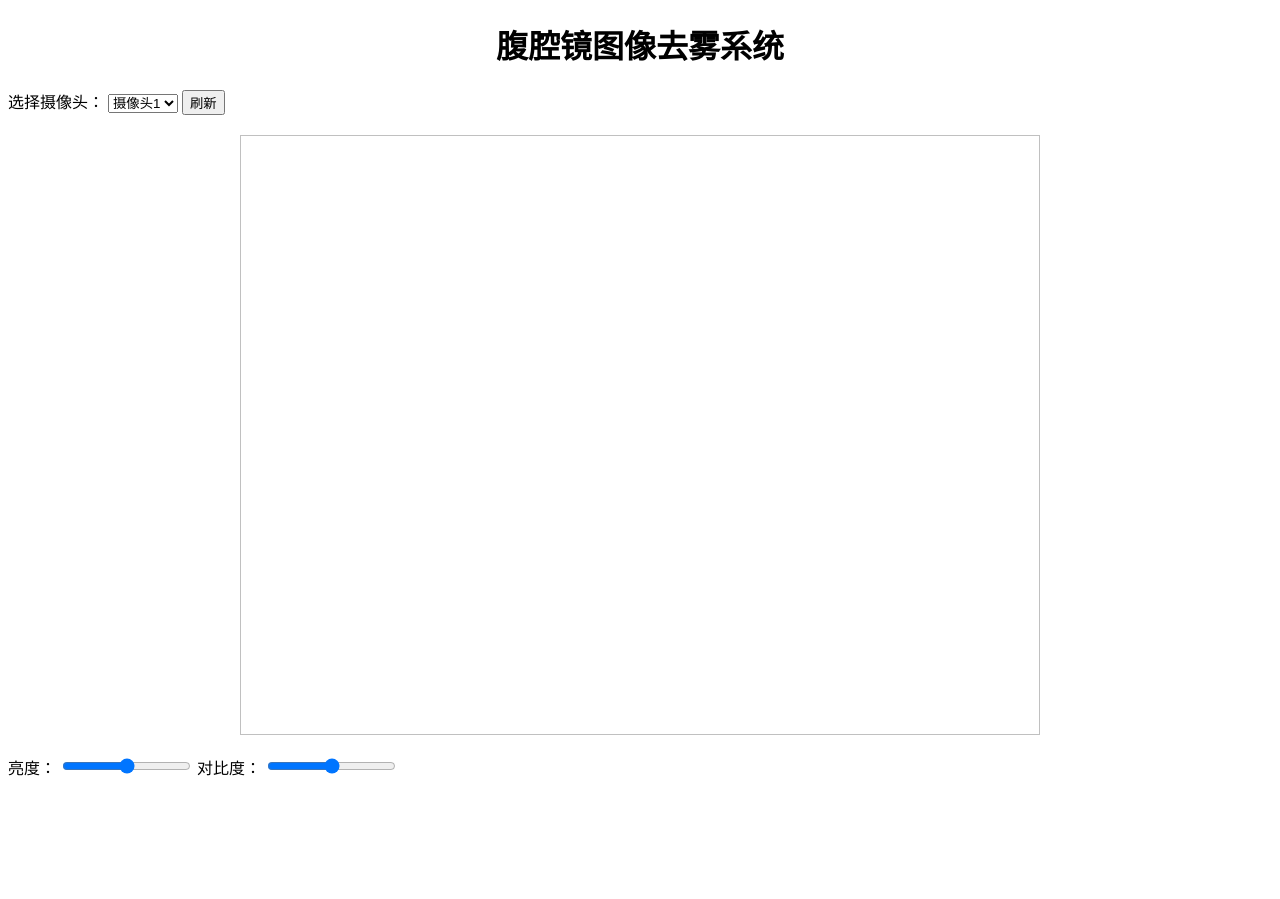
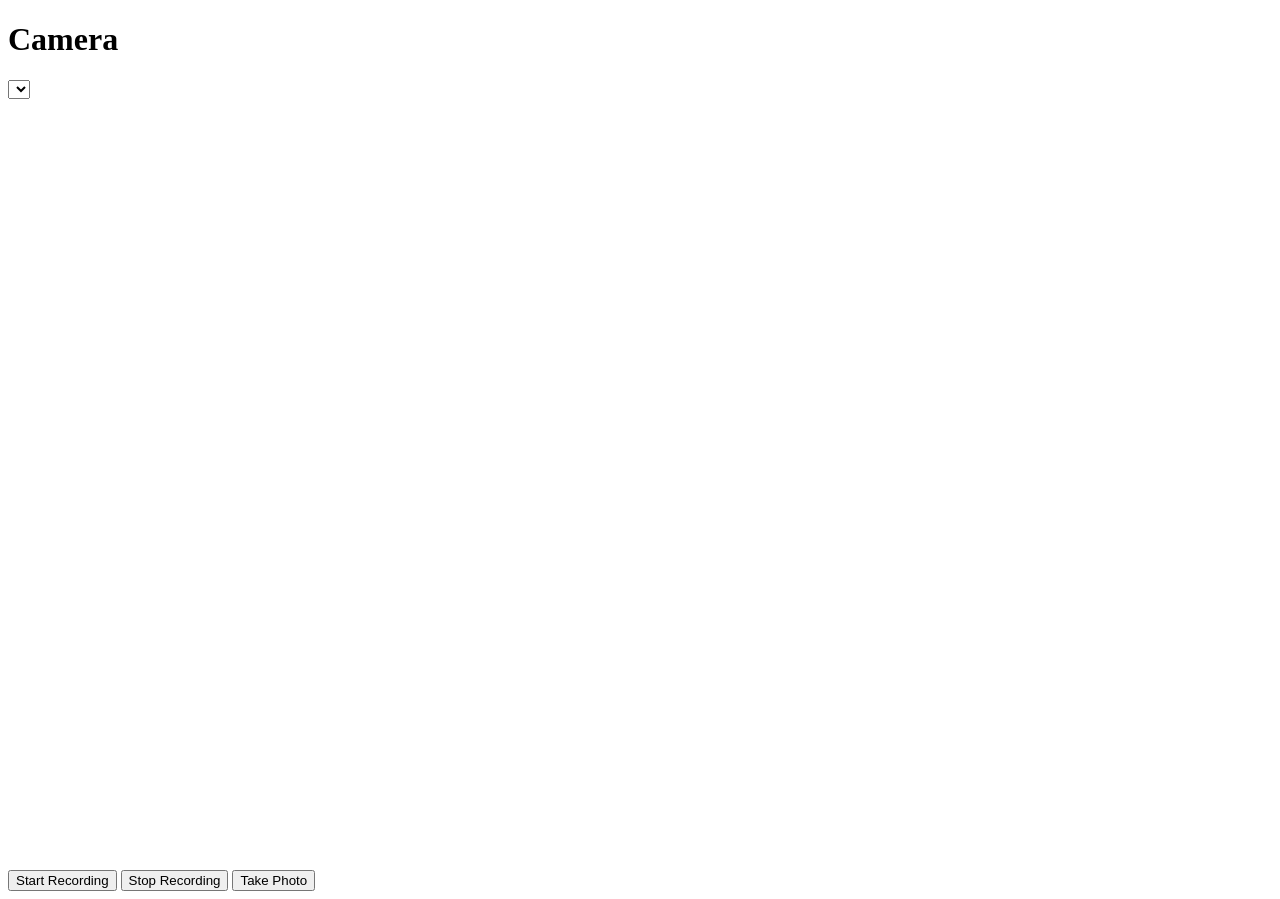
Before and after one commit to yun1lie/defog, a Flask app: template templates/index.html in a window 1280 px wide. Before the commit the page ends 776 px from the top, so only its background shows below. Run offline with Flask 3, Linux system fonts and the light colour scheme; the template is opened without the code that fills it, so the values that code supplies are empty; a map, chart or similar area stays blank.

Commit message:
重新来过

```diff
--- a/app.py
+++ b/app.py
@@ -1,31 +1,11 @@
-from flask import Flask, Response
-import cv2
-
+from flask import Flask, render_template
 app = Flask(__name__)
 
-cap = cv2.VideoCapture(0)
-cap.set(cv2.CAP_PROP_AUTO_EXPOSURE, 0.25)
-cap.set(cv2.CAP_PROP_EXPOSURE, 0.03)
-cap.set(cv2.CAP_PROP_GAIN, 0.5)
-cap.set(cv2.CAP_PROP_WHITE_BALANCE_BLUE_U, 5000)
-cap.set(cv2.CAP_PROP_WHITE_BALANCE_RED_V, 5000)
 
-@app.route('/')
+@app.route("/")
 def index():
-    return "Hello, World!"
+    return render_template('index.html')
 
-@app.route('/video_feed')
-def video_feed():
-    def gen():
-        while True:
-            ret, frame = cap.read()
-            if not ret:
-                break
-            # 这里可以调用图像去雾模块对图像进行处理
-            ret, jpeg = cv2.imencode('.jpg', frame)
-            yield (b'--frame\r\n'
-                   b'Content-Type: image/jpeg\r\n\r\n' + jpeg.tobytes() + b'\r\n')
-    return Response(gen(), mimetype='multipart/x-mixed-replace; boundary=frame')
 
 if __name__ == '__main__':
-    app.run(host='0.0.0.0', debug=True)
+    app.run(debug=True)
--- a/templates/index.html
+++ b/templates/index.html
@@ -1,35 +1,104 @@
 <!DOCTYPE html>
 <html>
   <head>
-    <meta charset="UTF-8" />
-    <title>腹腔镜图像去雾系统</title>
-    <link rel="stylesheet" href="style.css" />
+    <meta charset="utf-8" />
+    <title>Camera</title>
+    <style>
+      #video {
+        width: 100%;
+        height: 100%;
+      }
+    </style>
   </head>
   <body>
-    <h1>腹腔镜图像去雾系统</h1>
-    <div class="controls">
-      <label for="camera-select">选择摄像头：</label>
-      <select id="camera-select">
-        <option value="camera1">摄像头1</option>
-        <option value="camera2">摄像头2</option>
-      </select>
-      <button id="refresh-button">刷新</button>
-    </div>
-    <div class="image-container">
-      <img id="image" />
-    </div>
-    <div class="adjustment-controls">
-      <label>亮度：</label>
-      <input
-        type="range"
-        min="-100"
-        max="100"
-        value="0"
-        id="brightness-slider"
-      />
-      <label>对比度：</label>
-      <input type="range" min="-100" max="100" value="0" id="contrast-slider" />
-    </div>
-    <script src="script.js"></script>
+    <h1>Camera</h1>
+    <select id="camera"></select>
+    <br />
+    <video id="video" autoplay></video>
+    <br />
+    <button id="start-record">Start Recording</button>
+    <button id="stop-record">Stop Recording</button>
+    <button id="take-photo">Take Photo</button>
+    <canvas id="canvas"></canvas>
+    <script>
+      const cameraSelect = document.querySelector("#camera");
+      const video = document.querySelector("#video");
+      const canvas = document.querySelector("#canvas");
+      const startRecordButton = document.querySelector("#start-record");
+      const stopRecordButton = document.querySelector("#stop-record");
+      const takePhotoButton = document.querySelector("#take-photo");
+      let mediaRecorder;
+      let chunks = [];
+
+      function updateCameraList() {
+        navigator.mediaDevices.enumerateDevices().then((devices) => {
+          const cameras = devices.filter(
+            (device) => device.kind === "videoinput"
+          );
+          const options = cameras.map(
+            (camera) =>
+              `<option value="${camera.deviceId}">${camera.label}</option>`
+          );
+          cameraSelect.innerHTML = options.join("\n");
+        });
+      }
+
+      function startCamera(deviceId) {
+        const constraints = {
+          video: { deviceId: { exact: deviceId } },
+        };
+        navigator.mediaDevices
+          .getUserMedia(constraints)
+          .then((stream) => {
+            video.srcObject = stream;
+          })
+          .catch((error) => {
+            console.error("Error accessing media devices.", error);
+          });
+      }
+
+      cameraSelect.addEventListener("change", (event) => {
+        startCamera(event.target.value);
+      });
+
+      startRecordButton.addEventListener("click", () => {
+        const stream = video.srcObject;
+        mediaRecorder = new MediaRecorder(stream);
+
+        mediaRecorder.addEventListener("dataavailable", (event) => {
+          chunks.push(event.data);
+        });
+
+        mediaRecorder.start();
+      });
+
+      stopRecordButton.addEventListener("click", () => {
+        mediaRecorder.stop();
+
+        const blob = new Blob(chunks);
+        const videoUrl = URL.createObjectURL(blob);
+
+        const videoElement = document.createElement("video");
+        videoElement.controls = true;
+        videoElement.src = videoUrl;
+
+        document.body.appendChild(videoElement);
+      });
+
+      takePhotoButton.addEventListener("click", () => {
+        const context = canvas.getContext("2d");
+        canvas.width = video.videoWidth;
+        canvas.height = video.videoHeight;
+        context.drawImage(video, 0, 0, canvas.width, canvas.height);
+
+        const dataUrl = canvas.toDataURL("image/png");
+        const imageElement = document.createElement("img");
+        imageElement.src = dataUrl;
+
+        document.body.appendChild(imageElement);
+      });
+
+      updateCameraList();
+    </script>
   </body>
 </html>
```
Also changed, not shown: static/js/app.js (+41 -0 lines).
